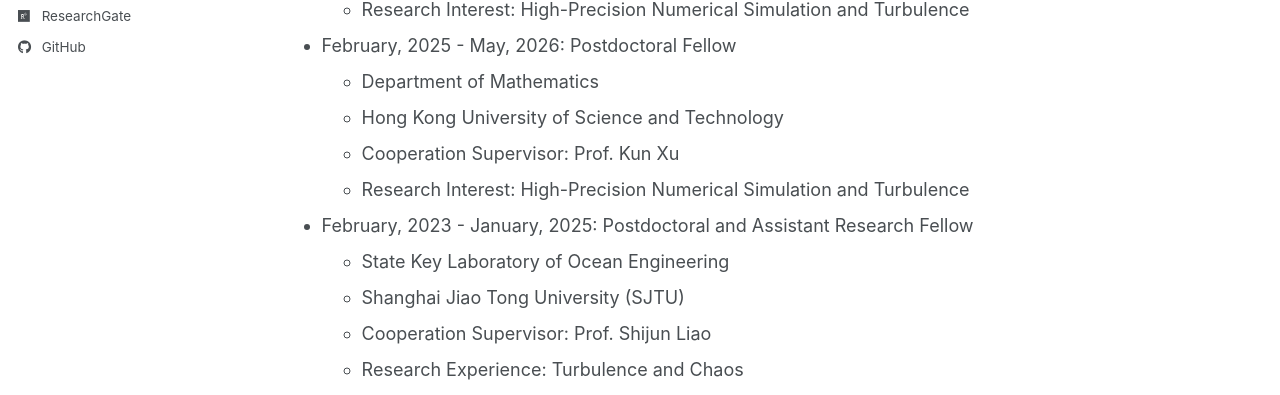
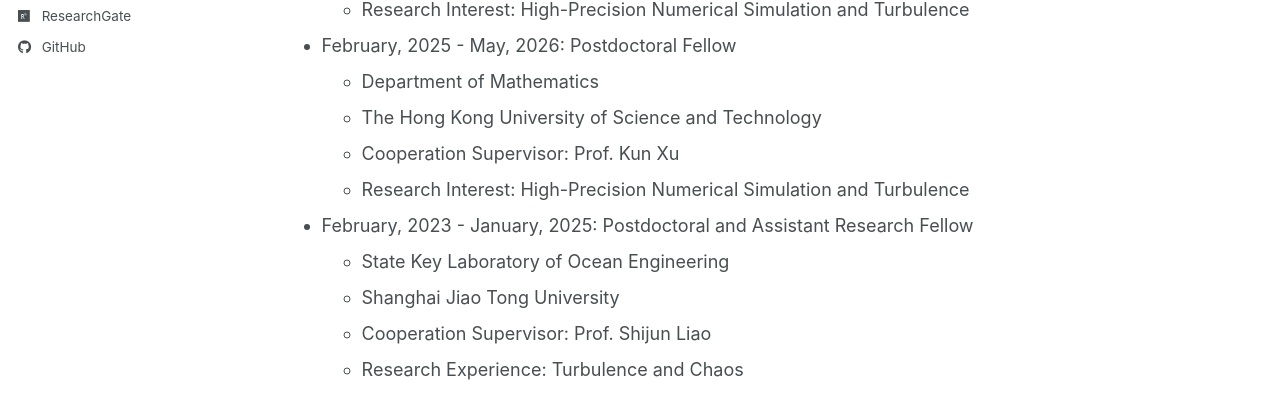
Before and after one commit to sjqin/sjqin.github.io, a Jekyll site: the page built from _pages/cv.md, in a window 1280 px wide and 1310 px high. Shown: the part 539-934 px from the top of the window. Built offline with Jekyll 4.4.1, drawn with Linux system fonts in a browser that asks for light colours; some web fonts are replaced; a script bundle is joined from its source files by our own code; library files that are not in the unit come from our copies.

Commit message:
Update cv.md

```diff
--- a/_pages/cv.md
+++ b/_pages/cv.md
@@ -25,13 +25,13 @@
 
 * February, 2025 - May, 2026: Postdoctoral Fellow
   * Department of Mathematics
-  * Hong Kong University of Science and Technology
+  * The Hong Kong University of Science and Technology
   * Cooperation Supervisor: Prof. Kun Xu
   * Research Interest: High-Precision Numerical Simulation and Turbulence
 
 * February, 2023 - January, 2025: Postdoctoral and Assistant Research Fellow
   * State Key Laboratory of Ocean Engineering
-  * Shanghai Jiao Tong University (SJTU)
+  * Shanghai Jiao Tong University
   * Cooperation Supervisor: Prof. Shijun Liao
   * Research Experience: Turbulence and Chaos
 
```
